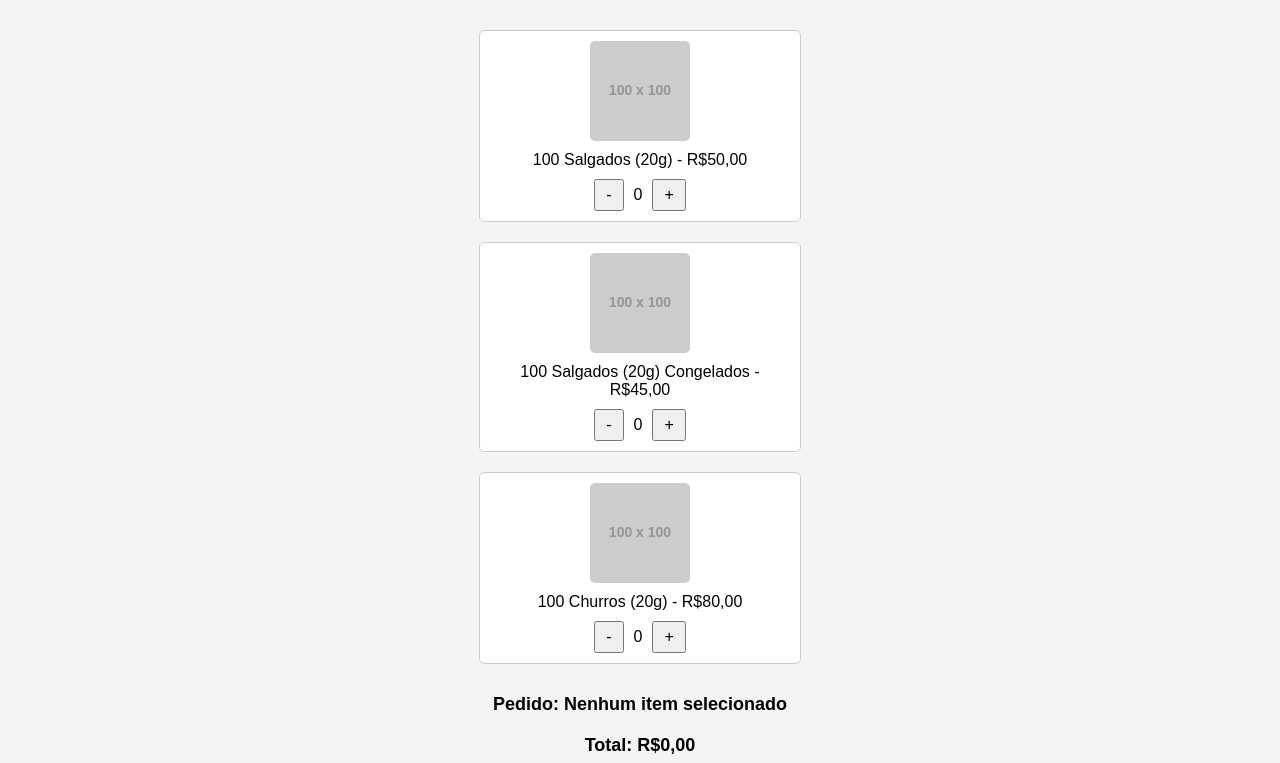
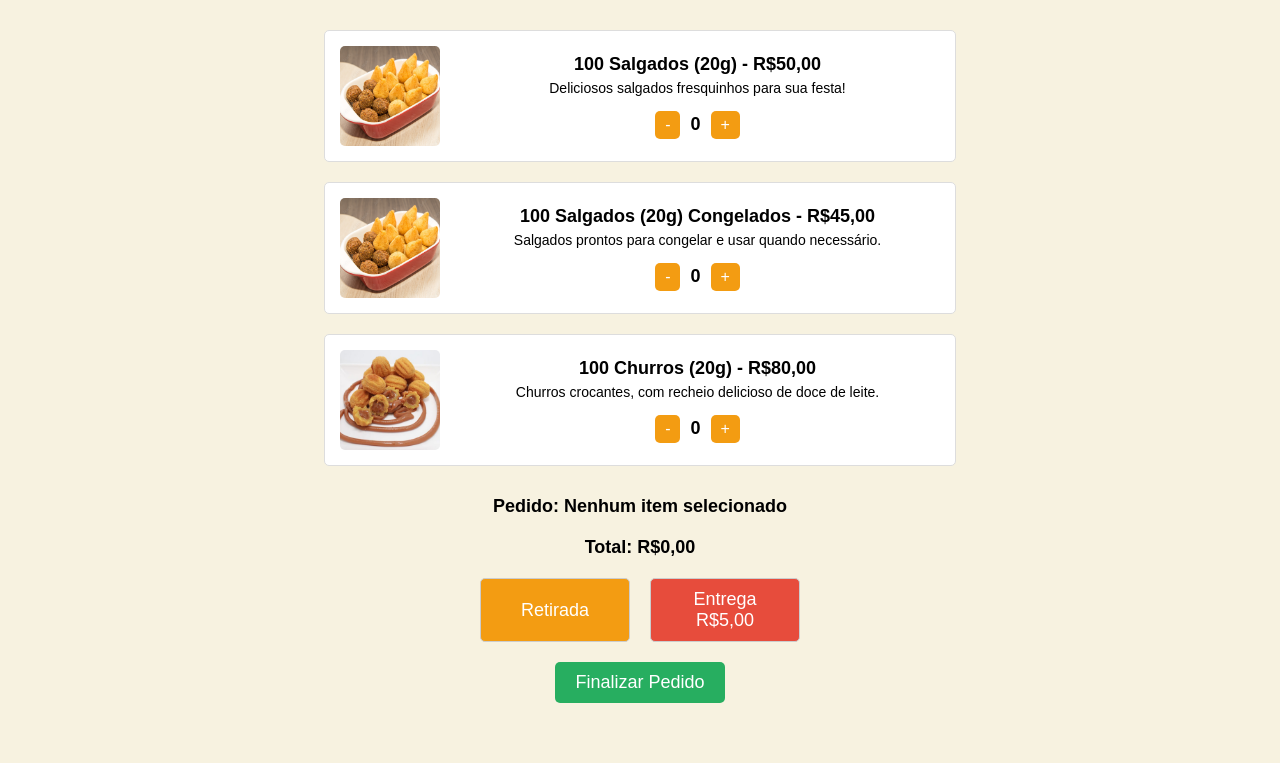
Before and after one commit to mathycreater/Salgaderia-Site, a plain HTML site: page index.html in a window 1280 px wide. Shown: the part 106-869 px from the top of the page. Drawn offline with Linux system fonts and the light colour scheme; placeholder pictures from the web are drawn by us.

Commit message:
Add files via upload

```diff
--- a/index.html
+++ b/index.html
@@ -10,10 +10,10 @@
             text-align: center;
             padding: 20px;
             margin: 0;
-            background-color: #f4f4f4;
+            background-color: #f7f2e0; /* Cor suave, semelhante a um fundo de salgaderia */
         }
         header {
-            background-color: #333;
+            background-color: #d35400; /* Laranja, associado a alimentos */
             color: white;
             padding: 15px;
             font-size: 24px;
@@ -25,25 +25,40 @@
             padding: 20px;
         }
         .menu-item {
+            display: flex;
+            align-items: center;
+            justify-content: center;
             width: 90%;
-            max-width: 300px;
+            max-width: 600px;
             margin: 10px;
-            padding: 10px;
-            border: 1px solid #ccc;
+            padding: 15px;
+            border: 1px solid #ddd;
             background-color: #fff;
-            text-align: center;
+            text-align: center; /* Centraliza o texto */
             border-radius: 5px;
             cursor: pointer;
-            display: flex;
-            flex-direction: column;
-            align-items: center;
         }
         .menu-item img {
             width: 100px;
             height: 100px;
             object-fit: cover;
-            margin-bottom: 10px;
+            margin-right: 15px;
             border-radius: 5px;
+        }
+        .menu-item .info {
+            display: flex;
+            flex-direction: column;
+            justify-content: center;
+            text-align: center; /* Centraliza o texto */
+            width: 100%;
+        }
+        .menu-item .info span {
+            font-size: 18px;
+            font-weight: bold;
+        }
+        .menu-item .info p {
+            font-size: 14px;
+            margin: 5px 0;
         }
         .quantity-controls {
             display: flex;
@@ -55,24 +70,35 @@
             padding: 5px 10px;
             font-size: 16px;
             cursor: pointer;
-            margin: 0 10px; /* Adicionando a margem para afastar os botões */
+            margin: 0 10px;
+            background-color: #f39c12; /* Cor amarela, que combina com salgados */
+            border: none;
+            color: white;
+            border-radius: 5px;
+        }
+        .quantity-controls button:hover {
+            background-color: #e67e22; /* Efeito de hover mais forte */
+        }
+        .quantity-controls span {
+            font-size: 16px;
         }
         #pedido, #total {
             margin-top: 20px;
             font-size: 18px;
             font-weight: bold;
         }
-        #enviar, .modal button {
-            margin-top: 10px;
+        #enviar {
+            margin-top: 20px;
             padding: 10px 20px;
             font-size: 18px;
             border-radius: 5px;
             cursor: pointer;
+            background-color: #27ae60; /* Cor verde, dando destaque */
+            color: white;
             border: none;
         }
-        #enviar {
-            background-color: #25d366;
-            color: white;
+        #enviar:hover {
+            background-color: #2ecc71;
         }
         .modal {
             display: none;
@@ -96,13 +122,15 @@
             width: 100%;
             margin-bottom: 10px;
             padding: 5px;
+            border-radius: 5px;
+            border: 1px solid #ccc;
         }
         .modal .btn-whatsapp {
             background-color: #25d366;
             color: white;
         }
         .modal .btn-voltar {
-            background-color: white;
+            background-color: #ecf0f1;
             color: black;
             border: 1px solid #ccc;
         }
@@ -112,43 +140,85 @@
             margin-bottom: 10px;
             display: none;
         }
+        .delivery-button, .pickup-button {
+            padding: 10px 20px;
+            font-size: 18px;
+            cursor: pointer;
+            margin-top: 20px;
+            border-radius: 5px;
+            border: 1px solid #ccc;
+            width: 150px;
+        }
+        .delivery-button {
+            background-color: #e74c3c; /* Cor vermelha para entrega */
+            color: white;
+        }
+        .pickup-button {
+            background-color: #f39c12; /* Cor laranja para retirada */
+            color: white;
+        }
+        .selected {
+            border: 2px solid #27ae60; /* Cor verde para indicar o botão selecionado */
+            background-color: #2ecc71;
+        }
+        .button-container {
+            display: flex;
+            justify-content: center;
+            gap: 20px; /* Espaço entre os botões */
+        }
     </style>
 </head>
 <body>
     <header>
         <div>Salgaderia Graça</div>
-        <div>📞 (99) 99999-9999</div>
+        <div>📞 (19) 99006-0643</div>
     </header>
     <div class="container">
         <div class="menu-item">
-            <img src="https://via.placeholder.com/100" alt="100 Salgados (20g)">
-            100 Salgados (20g) - R$50,00
+            <img src="salgadinho.jpg" alt="100 Salgados (20g)">
+            <div class="info">
+                <span>100 Salgados (20g) - R$50,00</span>
+                <p>Deliciosos salgados fresquinhos para sua festa!</p>
                 <div class="quantity-controls">
                     <button onclick="alterarQuantidade('100 Salgados (20g)', -1)">-</button>
                     <span id="quantidade-100 Salgados (20g)">0</span>
                     <button onclick="alterarQuantidade('100 Salgados (20g)', 1)">+</button>
                 </div>
             </div>
+        </div>
         <div class="menu-item">
-            <img src="https://via.placeholder.com/100" alt="100 Salgados (20g) Congelados">
-            100 Salgados (20g) Congelados - R$45,00
+            <img src="salgadinho.jpg" alt="100 Salgados (20g) Congelados">
+            <div class="info">
+                <span>100 Salgados (20g) Congelados - R$45,00</span>
+                <p>Salgados prontos para congelar e usar quando necessário.</p>
                 <div class="quantity-controls">
                     <button onclick="alterarQuantidade('100 Salgados (20g) Congelados', -1)">-</button>
                     <span id="quantidade-100 Salgados (20g) Congelados">0</span>
                     <button onclick="alterarQuantidade('100 Salgados (20g) Congelados', 1)">+</button>
                 </div>
             </div>
+        </div>
         <div class="menu-item">
-            <img src="https://via.placeholder.com/100" alt="100 Churros (20g)">
-            100 Churros (20g) - R$80,00
+            <img src="churros.jpg" alt="100 Churros (20g)">
+            <div class="info">
+                <span>100 Churros (20g) - R$80,00</span>
+                <p>Churros crocantes, com recheio delicioso de doce de leite.</p>
                 <div class="quantity-controls">
                     <button onclick="alterarQuantidade('100 Churros (20g)', -1)">-</button>
                     <span id="quantidade-100 Churros (20g)">0</span>
                     <button onclick="alterarQuantidade('100 Churros (20g)', 1)">+</button>
                 </div>
             </div>
+        </div>
         <div id="pedido">Pedido: Nenhum item selecionado</div>
         <div id="total">Total: R$0,00</div>
+
+        <!-- Botões para Retirada e Entrega -->
+        <div class="button-container">
+            <button id="retirada" class="pickup-button" onclick="selecionarRetirada()">Retirada</button>
+            <button id="entrega" class="delivery-button" onclick="selecionarEntrega()">Entrega R$5,00</button>
+        </div>
+
         <button id="enviar" onclick="abrirFormulario()">Finalizar Pedido</button>
     </div>
 
@@ -160,7 +230,16 @@
             <input type="text" id="endereco" placeholder="Endereço">
             <input type="text" id="numero" placeholder="Número">
             <input type="text" id="bairro" placeholder="Bairro">
-            <button class="btn-whatsapp" onclick="enviarPedido()">Enviar Pedido via WhatsApp</button>
+            <button margin-top: 20px;
+            padding: 15px 30px;
+            font-size: 22px;
+            border-radius: 5px;
+            cursor: pointer;
+            background-color: #27ae60;
+            color: white;
+            border: none;
+            width: 250px;
+            class="btn-whatsapp" onclick="enviarPedido()">Enviar Pedido via WhatsApp</button>
             <button class="btn-voltar" onclick="fecharFormulario()">Voltar</button>
         </div>
     </div>
@@ -168,6 +247,7 @@
     <script>
         let pedido = [];
         let total = 0;
+        let tipoEntrega = ""; // Armazenando o tipo de entrega (Retirada ou Entrega)
 
         function alterarQuantidade(item, delta) {
             let index = pedido.findIndex(p => p.nome === item);
@@ -197,6 +277,11 @@
                 .filter(p => p.quantidade > 0) // Filtra itens com quantidade > 0
                 .map(p => `${p.nome} (${p.quantidade}x)`); // Exibe a quantidade ao lado do nome
             total = pedido.reduce((acc, p) => acc + p.preco * p.quantidade, 0);
+            if (tipoEntrega === 'Entrega') {
+                total += 5; // Adicionando o valor da entrega
+                nomes.push("Entrega");
+            }
+
             document.getElementById('pedido').innerText = nomes.length > 0
                 ? 'Pedido: ' + nomes.join(' + ')
                 : 'Pedido: Nenhum item selecionado';
@@ -233,6 +318,20 @@
             let url = `https://api.whatsapp.com/send?phone=+55(19)99006-0643&text=${mensagem}`;
             window.open(url, '_blank');
         }
+
+        function selecionarRetirada() {
+            tipoEntrega = 'Retirada';
+            document.getElementById('retirada').classList.add('selected');
+            document.getElementById('entrega').classList.remove('selected');
+            atualizarPedido();
+        }
+
+        function selecionarEntrega() {
+            tipoEntrega = 'Entrega';
+            document.getElementById('entrega').classList.add('selected');
+            document.getElementById('retirada').classList.remove('selected');
+            atualizarPedido();
+        }
     </script>
 </body>
 </html>
```
Also changed, not shown: churros.jpg (added), salgadinho.jpg (added). Lines whose indentation alone changed are shown as unchanged.
